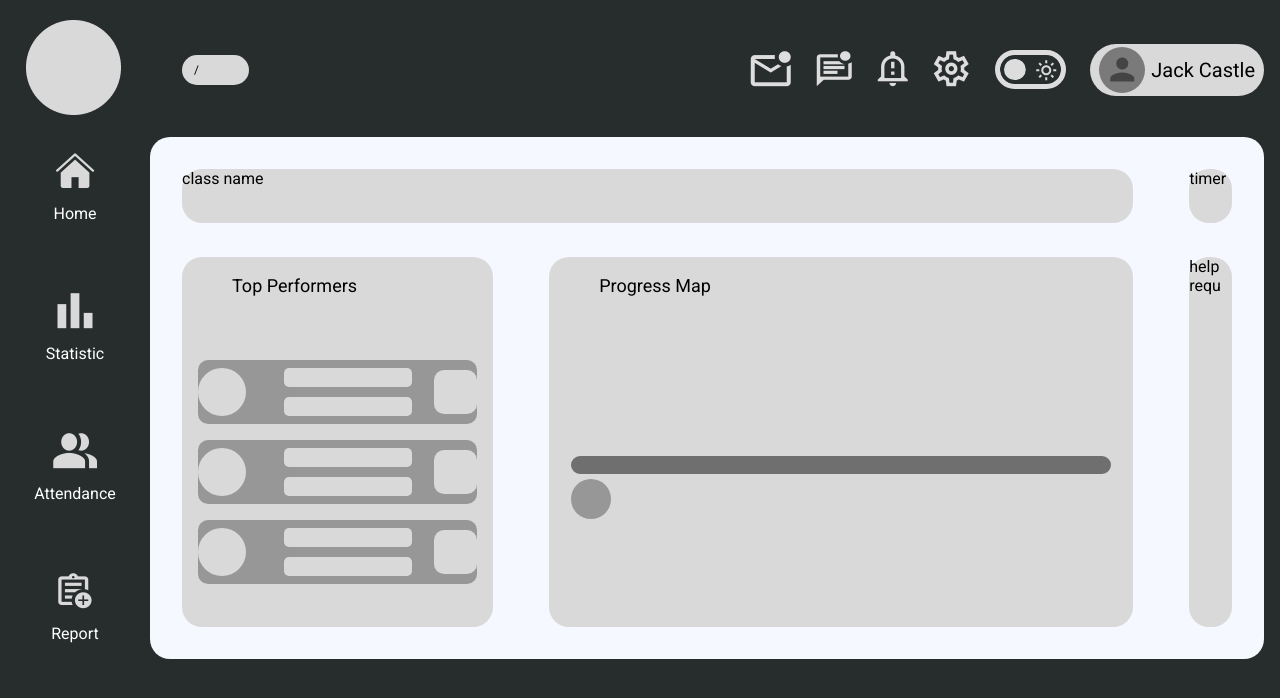
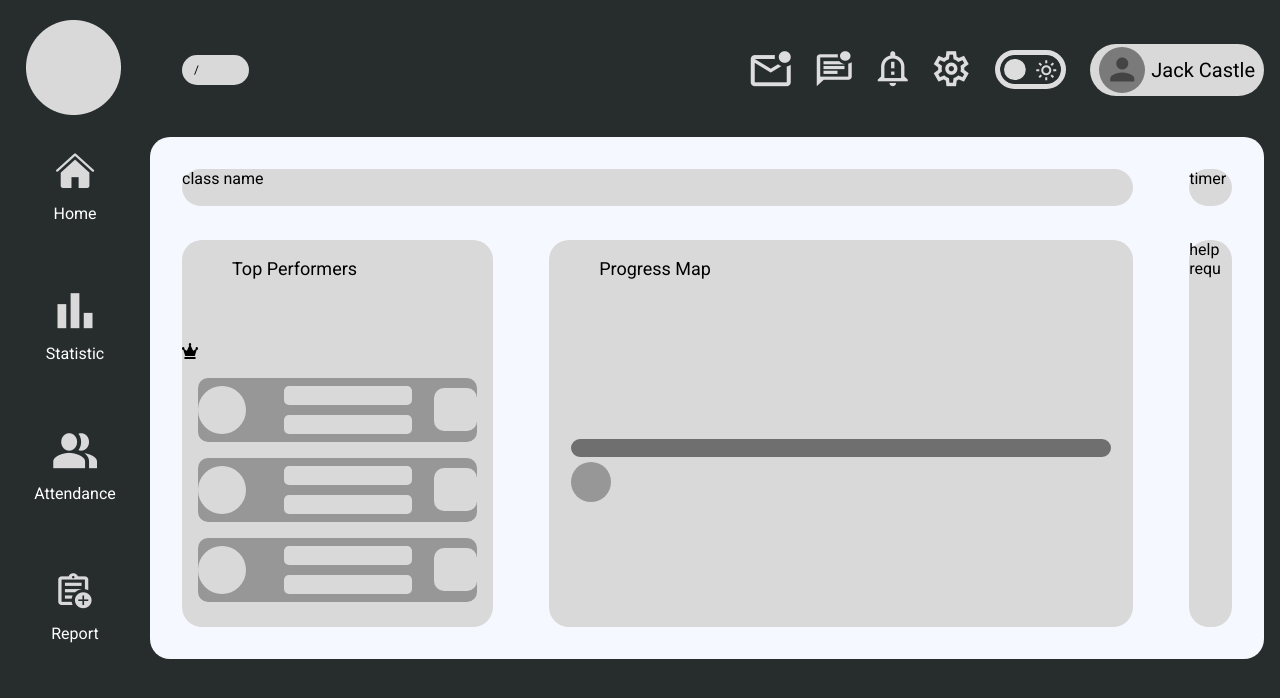
Before and after one commit to longphung/strayballoon-fe, a Vue app: page / in a window 1280 px wide. Shown: the top 698 px of the page. Built offline with nearby package versions, Linux system fonts and the light colour scheme.

Commit message:
✨ feat: add icon to top progress and refactor css

```diff
--- a/src/components/TopPerformers.vue
+++ b/src/components/TopPerformers.vue
@@ -1,12 +1,19 @@
 <script>
+import VIcon from './VIcon.vue';
+
 export default {
-  name: 'TopPerformers'
+  name: 'TopPerformers',
+  components: {
+    VIcon,
+  },
 };
 </script>
 
 <template>
-  <div class='top-performers'><p class="performance-title">Top Performers</p>
-    <div class="perf1">
+  <div class="top-performers">
+    <p class="performance-title">Top Performers</p>
+    <VIcon name="crown" />
+    <div class="perf">
       <div class="icon-perf"></div>
       <div class="perf-text">
         <div class="text1"></div>
@@ -14,7 +21,7 @@ export default {
       </div>
       <div class="perf-score"></div>
     </div>
-    <div class="perf2">
+    <div class="perf">
       <div class="icon-perf"></div>
       <div class="perf-text">
         <div class="text1"></div>
@@ -22,7 +29,7 @@ export default {
       </div>
       <div class="perf-score"></div>
     </div>
-    <div class="perf3">
+    <div class="perf">
       <div class="icon-perf"></div>
       <div class="perf-text">
         <div class="text1"></div>
@@ -35,54 +42,34 @@ export default {
 
 <style scoped>
 .top-performers {
-  background: #D9D9D9;
+  background: #d9d9d9;
   border-radius: 20px;
 }
+
 .performance-title {
   padding-left: 50px;
   font-size: 1.125rem;
   margin-bottom: 4rem;
 }
-.perf1 {
+
+.perf {
   display: flex;
   align-items: center;
   justify-content: space-around;
-  margin: 1rem;
+  margin: 1rem 1rem 0.5rem;
   height: 4rem;
   background: rgba(151, 151, 151, 1);
   border-radius: 10px;
-  margin-bottom: 0.5rem;
   gap: 30px;
 }
-.perf2 {
-  display: flex;
-  align-items: center;
-  justify-content: space-around;
-  margin: 1rem;
-  height: 4rem;
-  background: rgba(151, 151, 151, 1);
-  border-radius: 10px;
-  margin-bottom: 0.5rem;
-  gap: 30px;
-}
-.perf3 {
-  display: flex;
-  align-items: center;
-  justify-content: space-around;
-  margin: 1rem;
-  height: 4rem;
-  background: rgba(151, 151, 151, 1);
-  border-radius: 10px;
-  margin-bottom: 0.5rem;
-  gap: 30px;
-}
+
 .icon-perf {
   width: 3rem;
   height: 3rem;
   background-color: rgba(217, 217, 217, 1);
   border-radius: 100px;
+}
 
-}
 .perf-text {
   width: 8rem;
   height: 3rem;
@@ -92,6 +79,7 @@ export default {
   text-align: center;
   gap: 10px;
 }
+
 .text1 {
   width: 8rem;
   height: 1.5rem;
@@ -99,14 +87,8 @@ export default {
   border-radius: 5px;
   margin-left: 0.5rem;
 }
-.text2 {
-  width: 8rem;
-  height: 1rem;
-  background-color: rgba(217, 217, 217, 1);
-  border-radius: 5px;
-  margin-left: 0.5rem;
-}
-.perf-score{
+
+.perf-score {
   width: 2.7rem;
   height: 2.7rem;
   background-color: rgba(217, 217, 217, 1);
```
